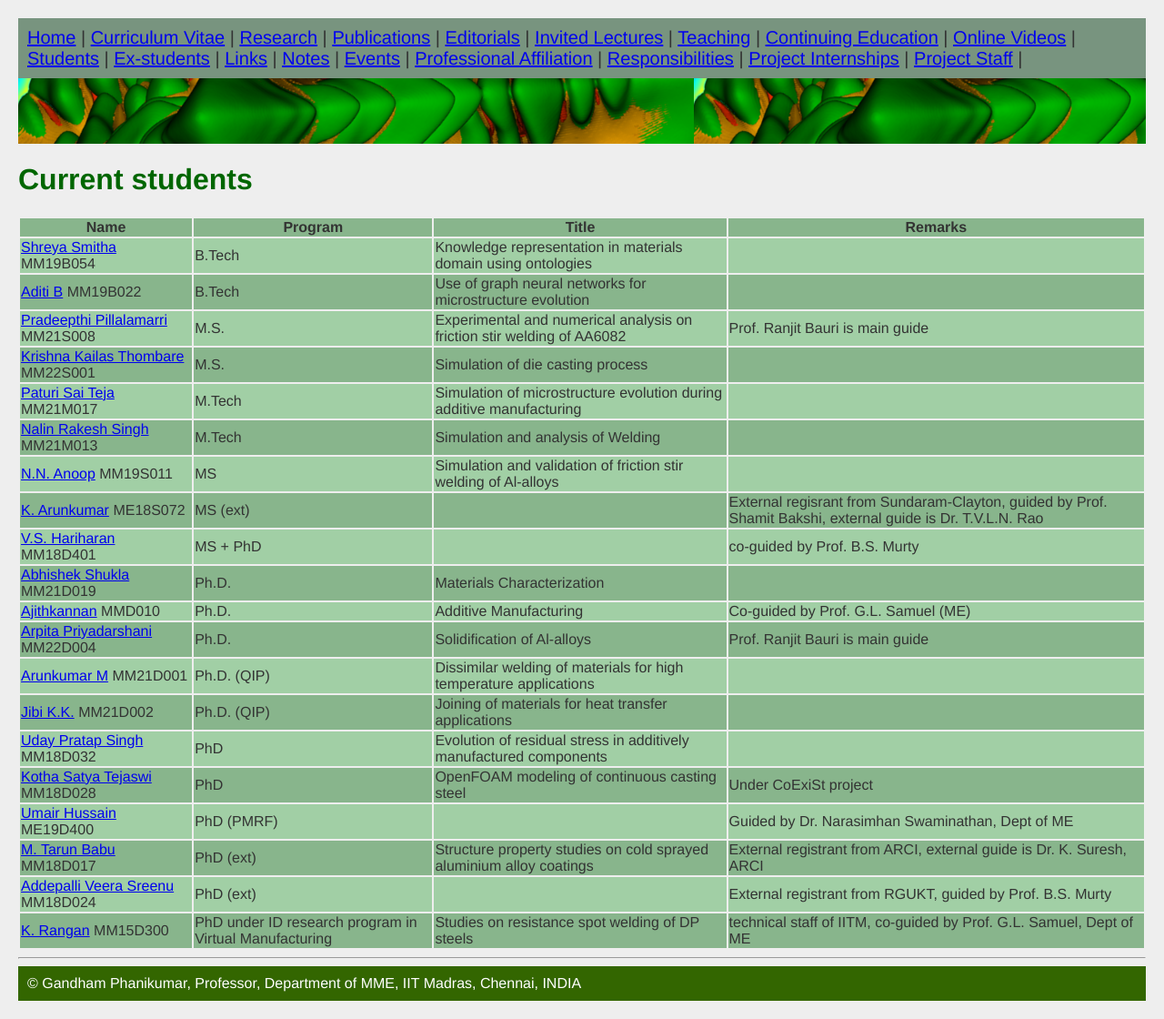
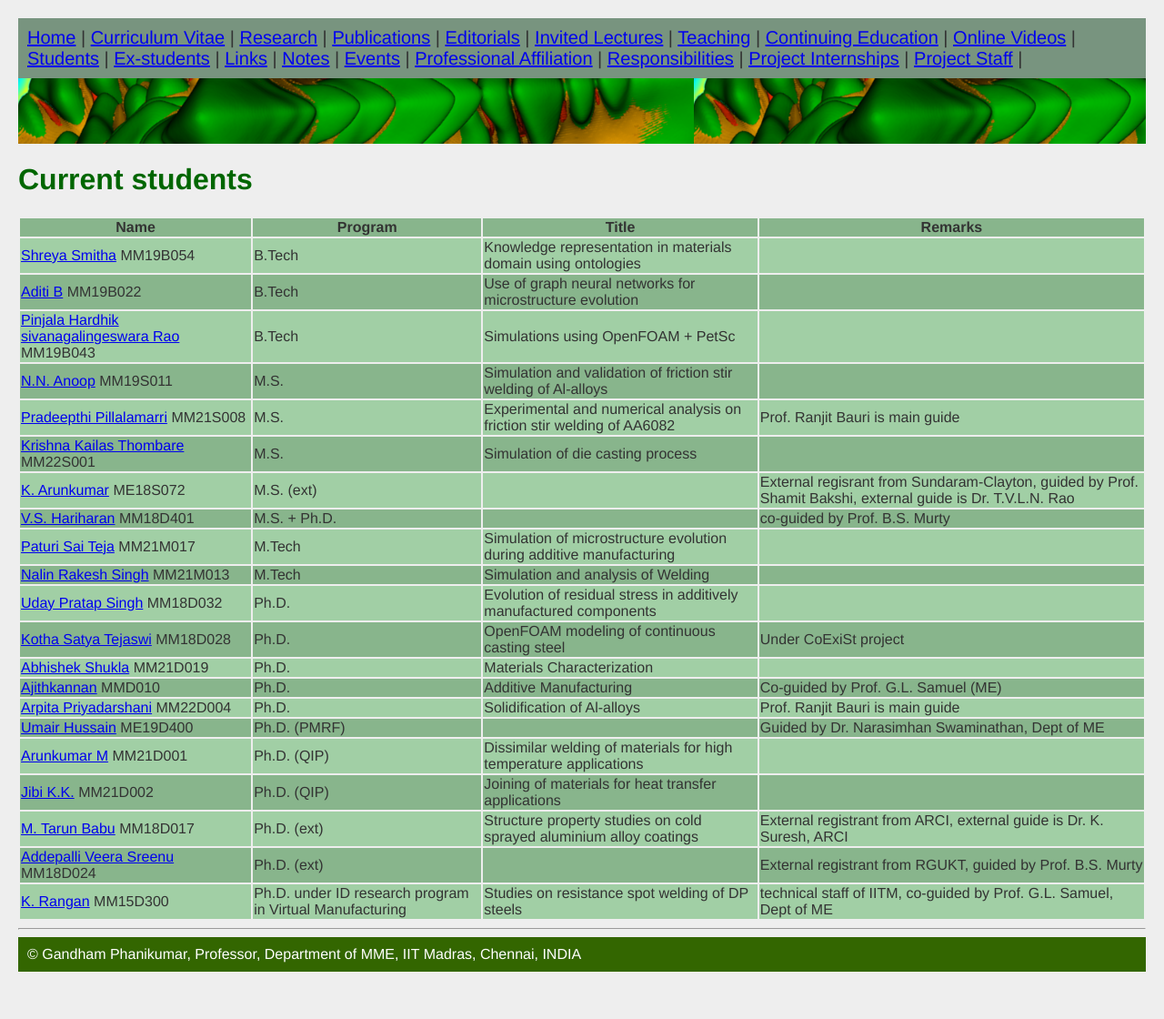
Before and after one commit to gphanikumar/gphanikumar.github.io, a Jekyll site: the page built from _pages/students.md, in a window 1280 px wide. Shown: the whole page at 91% size. Built offline with Jekyll 4.4.1, drawn with Linux system fonts in a browser that asks for light colours; after the commit the page ends 1088 px from its top, so only the background shows below that.

Commit message:
added new student

```diff
--- a/_data/stu.yml
+++ b/_data/stu.yml
@@ -1,63 +1,63 @@
 - name: K. Rangan
   roll: MM15D300
   url: "students/rangan"
-  prog: PhD under ID research program in Virtual Manufacturing
+  prog: Ph.D. under ID research program in Virtual Manufacturing
   title: Studies on resistance spot welding of DP steels
   remarks: technical staff of IITM, co-guided by Prof. G.L. Samuel, Dept of ME
 #-------------------------------------------------------------
 - name: Uday Pratap Singh
   roll: MM18D032
   url: "students/udaypratap"
-  prog: PhD
+  prog: Ph.D.
   title: Evolution of residual stress in additively manufactured components
   remarks:
 #-------------------------------------------------------------
 - name: Kotha Satya Tejaswi
   roll: MM18D028
   url: "students/tejaswi"
-  prog: PhD
+  prog: Ph.D.
   title: OpenFOAM modeling of continuous casting steel
   remarks: Under CoExiSt project
 #-------------------------------------------------------------
 - name: N.N. Anoop
   roll: MM19S011
   url: "students/anoop"
-  prog: MS
+  prog: M.S.
   title: Simulation and validation of friction stir welding of Al-alloys
   remarks:
 #-------------------------------------------------------------
 - name: V.S. Hariharan
   roll: MM18D401
   url: "students/hariharan"
-  prog: MS + PhD
+  prog: M.S. + Ph.D.
   title:
   remarks: co-guided by Prof. B.S. Murty
 #-------------------------------------------------------------
 - name: M. Tarun Babu
   roll: MM18D017
   url: "students/tarunbabu"
-  prog: PhD (ext)
+  prog: Ph.D. (ext)
   title: Structure property studies on cold sprayed aluminium alloy coatings
   remarks: External registrant from ARCI, external guide is Dr. K. Suresh, ARCI
 #-------------------------------------------------------------
 - name: Addepalli Veera Sreenu
   roll: MM18D024
   url: "students/veerasreenu"
-  prog: PhD (ext)
+  prog: Ph.D. (ext)
   title:
   remarks: External registrant from RGUKT, guided by Prof. B.S. Murty
 #-------------------------------------------------------------
 - name: Umair Hussain
   roll: ME19D400
   url: "students/umair"
-  prog: PhD (PMRF)
+  prog: Ph.D. (PMRF)
   title:
   remarks: Guided by Dr. Narasimhan Swaminathan, Dept of ME
 #-------------------------------------------------------------
 - name: K. Arunkumar
   roll: ME18S072
   url: "students/arunkumar"
-  prog: MS (ext)
+  prog: M.S. (ext)
   title:
   remarks: External regisrant from Sundaram-Clayton, guided by Prof. Shamit Bakshi, external guide is Dr. T.V.L.N. Rao
 #-------------------------------------------------------------
@@ -117,6 +117,13 @@
   title: Use of graph neural networks for microstructure evolution
   remarks:
 #-------------------------------------------------------------
+- name: Pinjala Hardhik sivanagalingeswara Rao
+  roll: MM19B043
+  url: "students/hardhik"
+  prog: B.Tech
+  title: Simulations using OpenFOAM + PetSc
+  remarks:
+#-------------------------------------------------------------
 - name: Ajithkannan
   roll: MMD010
   url: "students/ajithkannan"
--- /dev/null
+++ b/_pages/hardhik.md
@@ -0,0 +1,10 @@
+---
+permalink: "students/hardhik.html"
+title: Pinjala Hardhik sivanagalingeswara Rao
+layout: students
+---
+# Pinjala Hardhik sivanagalingeswara Rao
+
+Roll No: MM19B043
+
+The topic for Hardhik's B.Tech project is "Simulations using OpenFOAM + PetSc"
```
